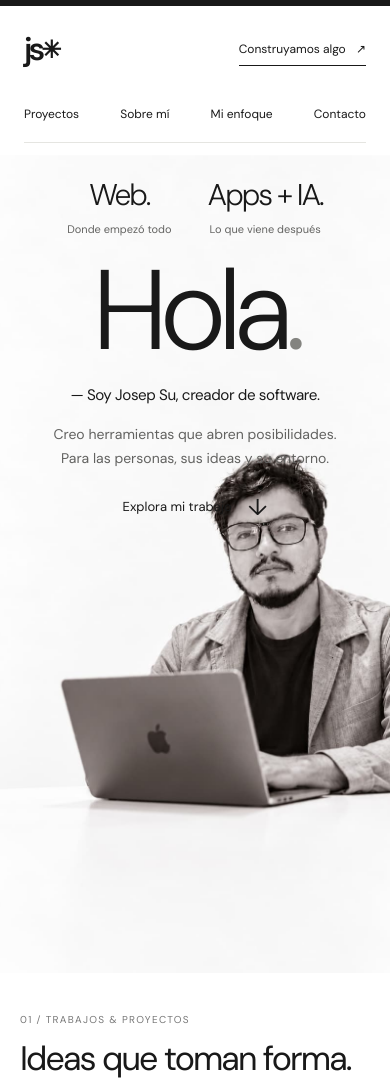
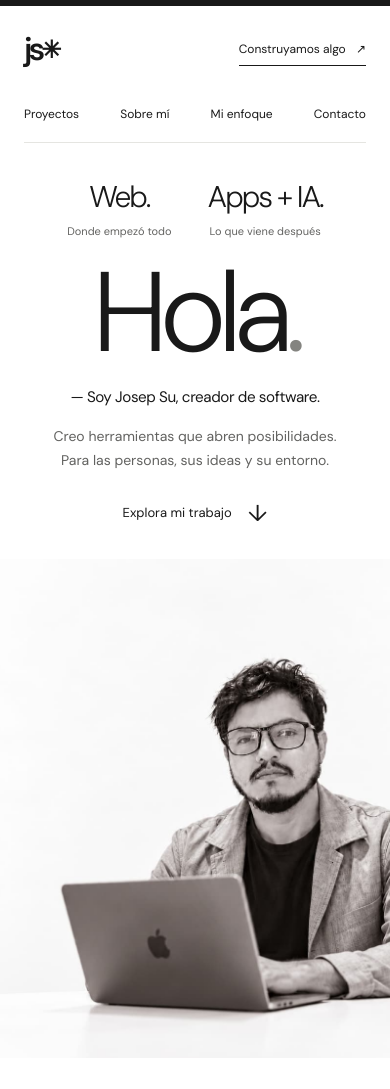
Before and after one commit to docdre1988-png/Portafolio2026Josep, a website: page index.html in a window 390 px wide. Shown: the top 1089 px of the page. Drawn offline with Linux system fonts and the light colour scheme; no server answers.

Commit message:
Separate mobile hero text from enlarged portrait

```diff
--- a/styles.css
+++ b/styles.css
@@ -117,3 +117,13 @@ footer .admin-link{font-size:12px;color:#b3b4ab}footer .admin-link:hover{color:#
 @media(max-width:700px){.portrait{object-fit:contain;object-position:center bottom}.hero{background:#fff}}
 
 @media(max-width:700px){.portrait{transform:scale(1.18);transform-origin:center bottom}}
+/* Separate mobile text and portrait into non-overlapping rows. */
+@media(max-width:700px){
+ .hero{display:flex;flex-direction:column;height:auto;min-height:0;padding-bottom:0;background:#fff}
+ .hero .navigation{order:1;flex-shrink:0}
+ .hero-content{order:2;position:static;max-width:none;margin:0;padding:34px 24px 24px;flex-shrink:0}
+ .hero>picture{order:3;display:block;position:relative;width:100%;aspect-ratio:1 / 1.28;overflow:hidden;flex-shrink:0}
+ .hero .portrait{position:absolute;inset:auto;left:-9%;bottom:-24%;width:118%;height:auto;max-width:none;object-fit:initial;transform:none}
+ .hero .purpose{overflow-wrap:anywhere}
+ .hero .scroll{margin-top:18px;margin-bottom:0}
+}
```
